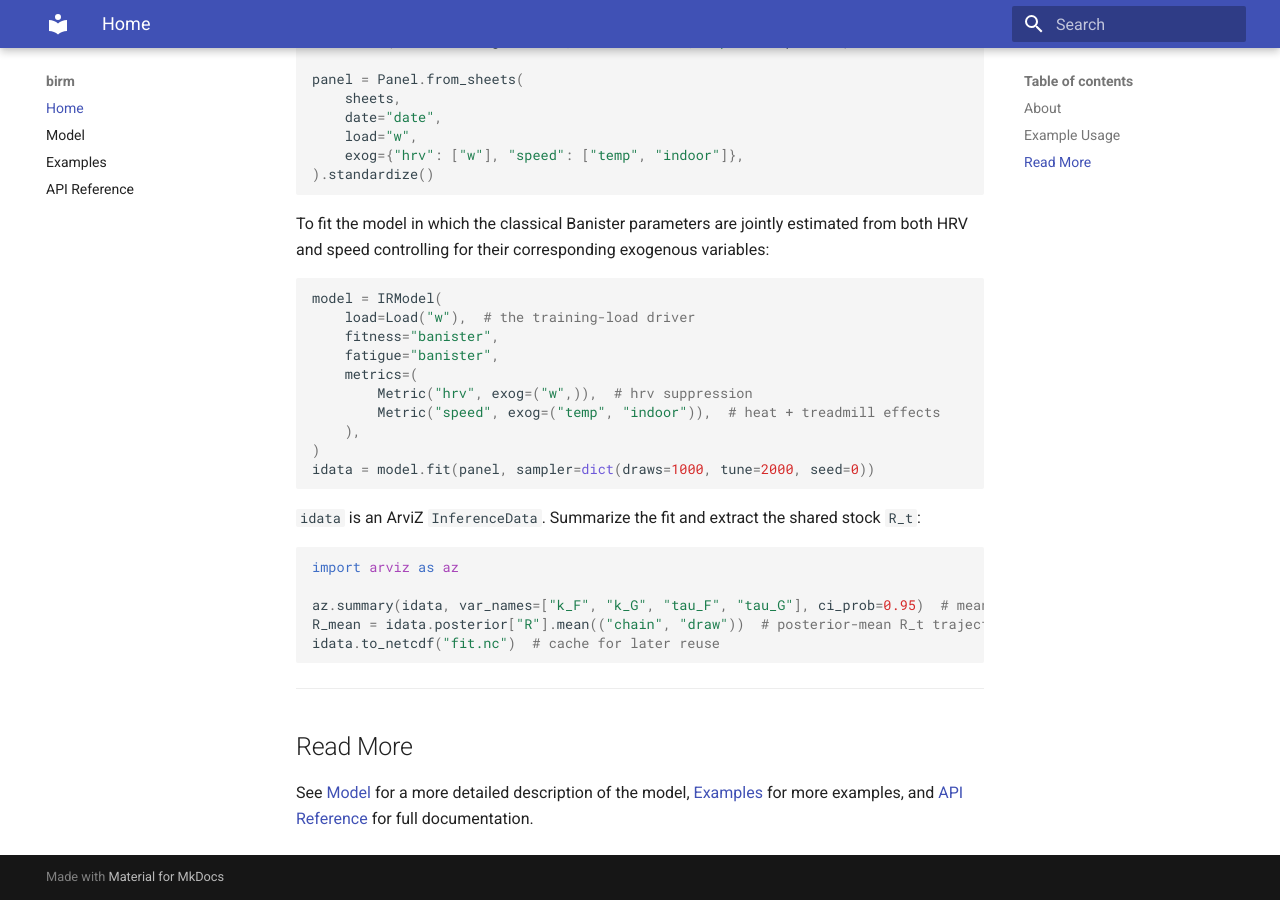
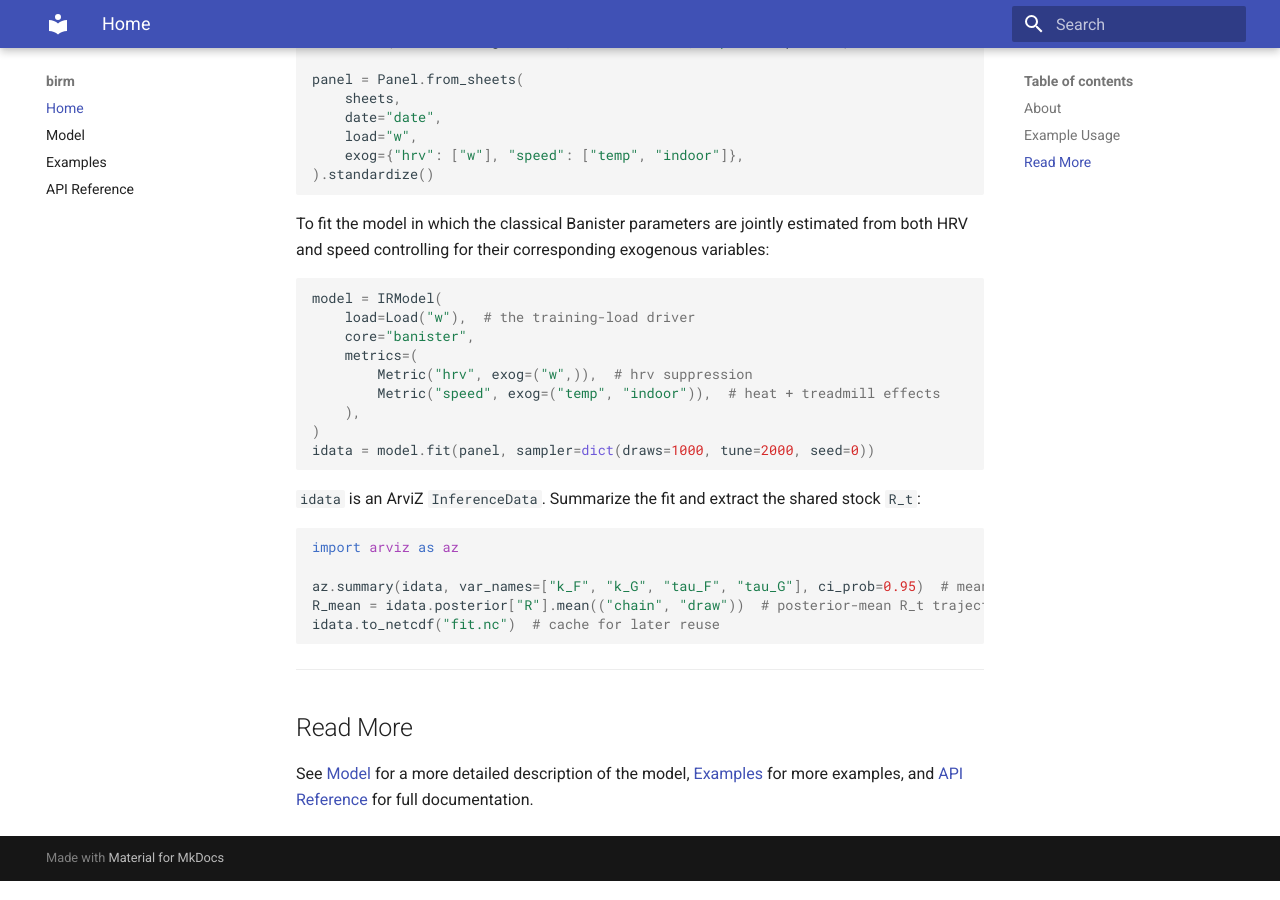
Before and after one commit to hrmerrill/birm, an MkDocs documentation site: the page built from docs/index.md, in a window 1280 px wide and 900 px high, scrolled down 874 px. Built offline with MkDocs 1.6.1 and Material for MkDocs 9.7.7, drawn with Linux system fonts in a browser that asks for light colours.

Commit message:
simplify home page example

````diff
--- a/docs/index.md
+++ b/docs/index.md
@@ -48,8 +48,7 @@ HRV and speed controlling for their corresponding exogenous variables:
 ```python
 model = IRModel(
     load=Load("w"),  # the training-load driver
-    fitness="banister",
-    fatigue="banister",
+    core="banister",
     metrics=(
         Metric("hrv", exog=("w",)),  # hrv suppression
         Metric("speed", exog=("temp", "indoor")),  # heat + treadmill effects
````
